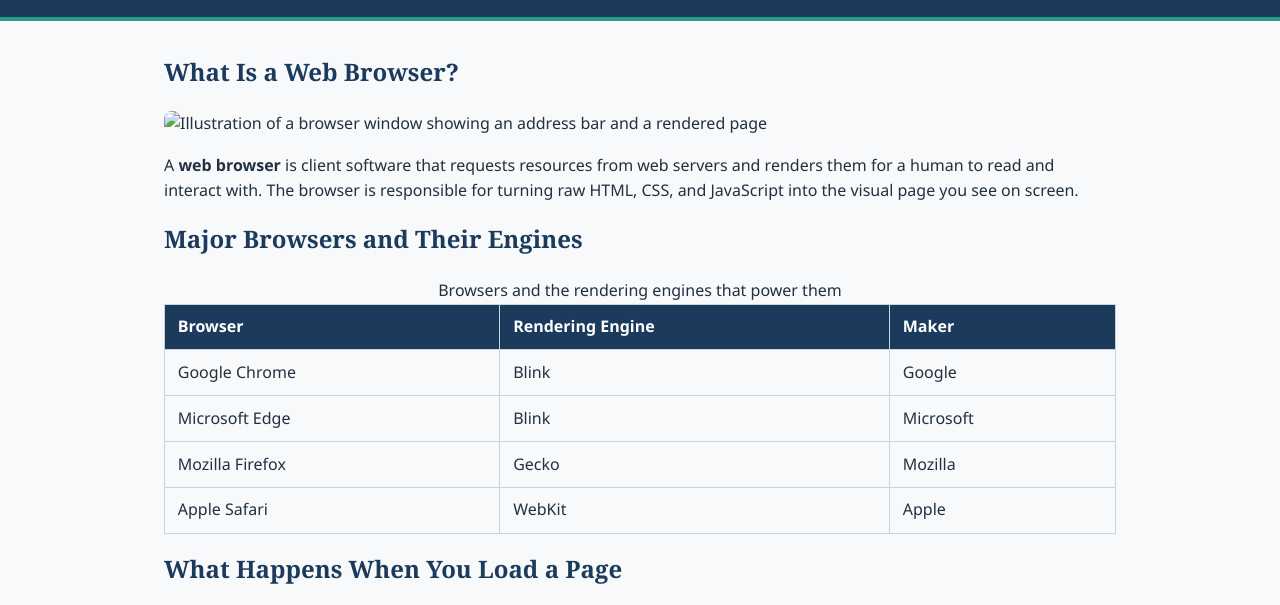
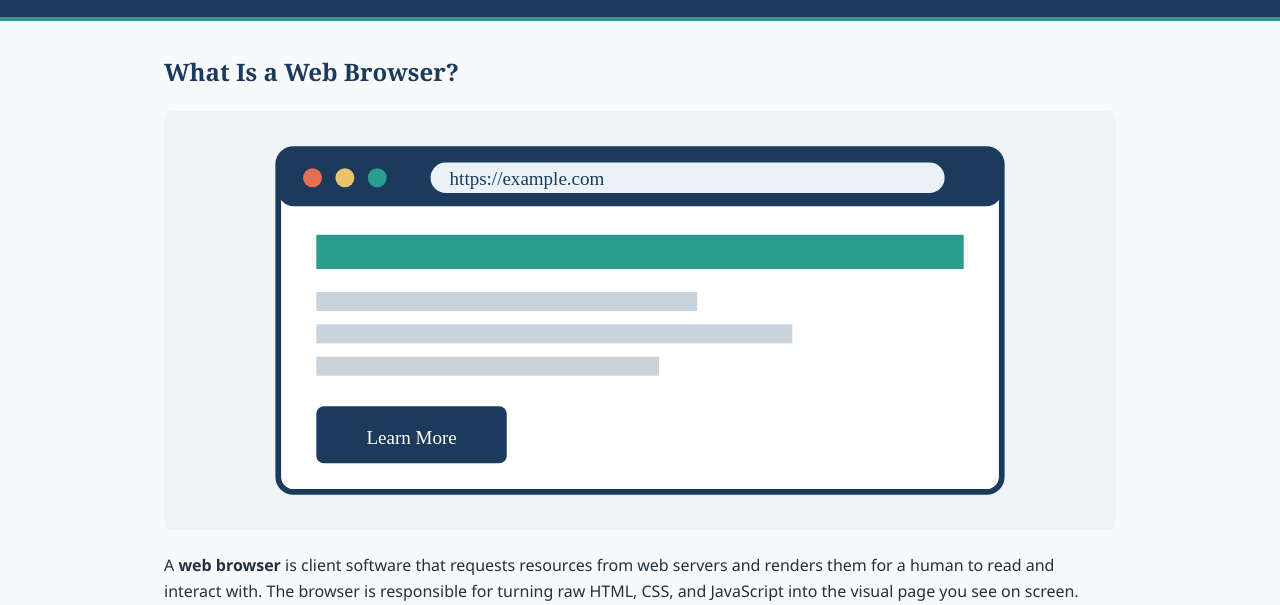
Before and after one commit to dj-gifdj/It3203-project, a plain HTML site: page web-browsers.html in a window 1280 px wide. Shown: the part 121-726 px from the top of the page. Drawn offline with Linux system fonts and the light colour scheme; files that its build step writes are made by us from their sources.

Commit message:
Update web-browsers.html

```diff
--- a/web-browsers.html
+++ b/web-browsers.html
@@ -23,7 +23,7 @@
 
   <main class="page-wrap">
     <h2>What Is a Web Browser?</h2>
-    <img src="images/browser-window.svg" alt="Illustration of a browser window showing an address bar and a rendered page">
+    <img src="browser-window.svg" alt="Illustration of a browser window showing an address bar and a rendered page">
     <p>
       A <strong>web browser</strong> is client software that requests resources from web servers and
       renders them for a human to read and interact with. The browser is responsible for turning raw
```
